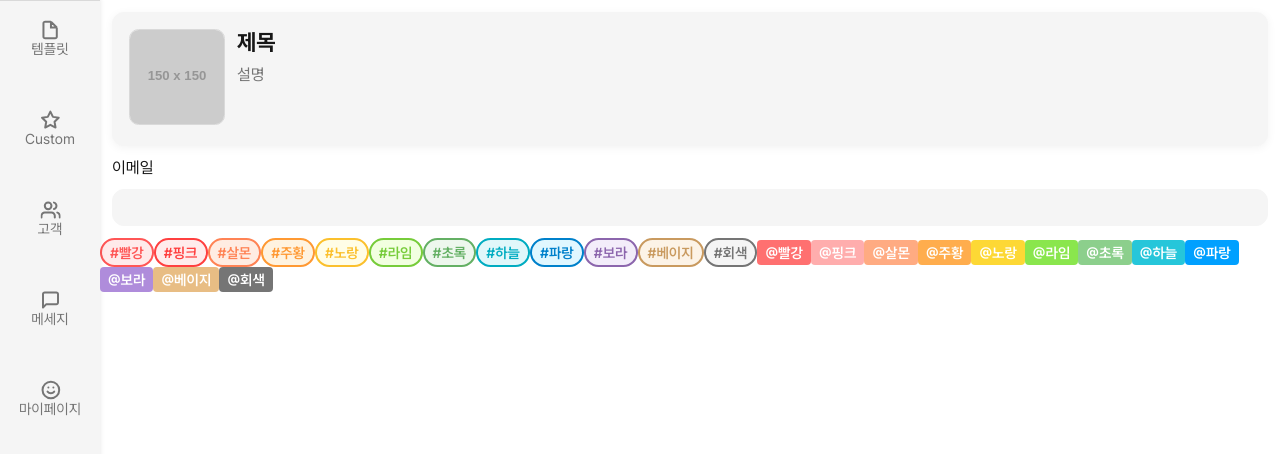
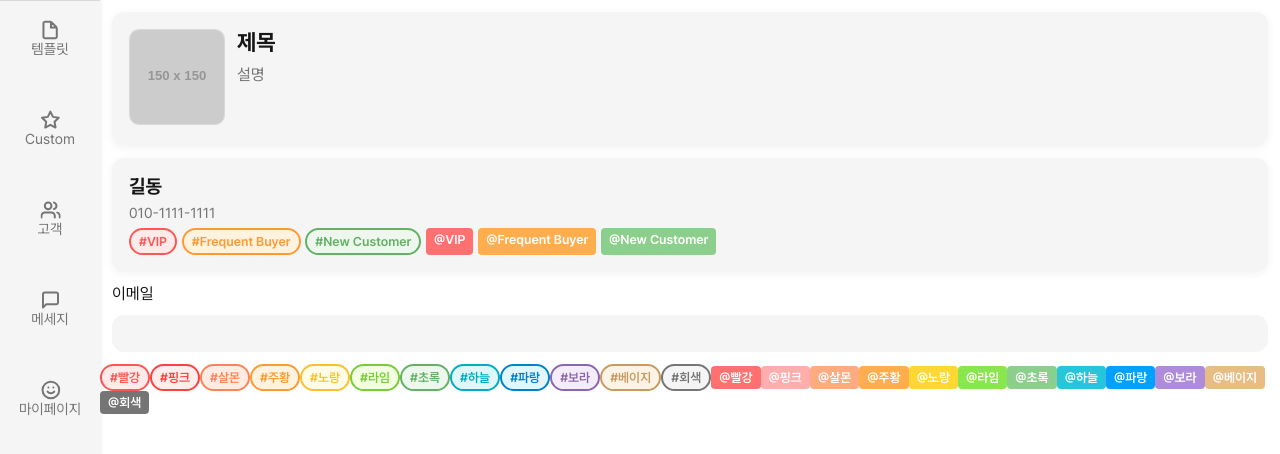
Before and after one commit to yulmam/ssenbi, a Next.js app: page /example in a window 1280 px wide. Shown: the top 454 px of the page. Built offline with nearby package versions, Linux system fonts and the light colour scheme.

Commit message:
feat: customer card 구현

```diff
--- a/src/app/(pages)/example/page.tsx
+++ b/src/app/(pages)/example/page.tsx
@@ -2,6 +2,7 @@ import ContentCard from "@/app/components/common/ContentCard";
 import InputField from "@/app/components/common/InputField";
 import BorderTag from "@/app/components/common/BorderTag";
 import FilledTag from "@/app/components/common/FilledTag";
+import CustomerCard from "@/app/components/common/CustomerCard";
 
 /*
 필수!!
@@ -17,6 +18,20 @@ export default function Example() {
         imgSrc={"https://via.placeholder.com/150"}
         title={"제목"}
         description={"설명"}
+      />
+      <CustomerCard
+        name="길동"
+        phoneNumber="010-1111-1111"
+        tags={[
+          { tagName: "VIP", tagColor: "RED" },
+          { tagName: "Frequent Buyer", tagColor: "ORANGE" },
+          { tagName: "New Customer", tagColor: "GREEN" },
+        ]}
+        customerTags={[
+          { tagName: "VIP", tagColor: "RED" },
+          { tagName: "Frequent Buyer", tagColor: "ORANGE" },
+          { tagName: "New Customer", tagColor: "GREEN" },
+        ]}
       />
       <InputField label="이메일" type="email" />
       <BorderTag color="RED" tagName="빨강" />
--- a/src/app/components/common/BorderTag.css
+++ b/src/app/components/common/BorderTag.css
@@ -3,7 +3,7 @@
   border: 2px solid var(--blue-300); /* This will be overridden by inline styles */
   padding: 4px 8px;
   border-radius: 24px;
-  font-size: 0.9rem;
+  font-size: 0.8rem;
   color: var(--text-primary);
   font-weight: 600;
 }
--- /dev/null
+++ b/src/app/components/common/CustomerCard.css
@@ -0,0 +1,38 @@
+.customer-card {
+  display: flex;
+  flex-direction: column;
+  justify-content: flex-start;
+  align-items: flex-start;
+  border: 1px solid #f5f5f5;
+  border-radius: 12px;
+  padding: 16px;
+  background-color: var(--gray-100);
+  box-shadow: 0 2px 10px rgba(0, 0, 0, 0.05);
+  transition: box-shadow 0.2s ease;
+  max-width: 100%;
+  gap: 4px;
+  margin: 12px;
+  cursor: pointer;
+}
+
+.customer-card:hover {
+  box-shadow: 0 4px 15px rgba(0, 0, 0, 0.1);
+}
+
+.customer-card__name {
+  font-size: 1.2rem;
+  font-weight: 700;
+  color: var(--text-primary);
+}
+
+.customer-card_phone-number {
+  font-size: 0.9rem;
+  color: var(--text-secondary);
+  line-height: 1.5;
+}
+
+.customer-card__card-tags {
+  display: flex;
+  flex-wrap: wrap;
+  gap: 0.3rem;
+}
--- /dev/null
+++ b/src/app/components/common/CustomerCard.tsx
@@ -0,0 +1,51 @@
+import React from "react";
+import Image from "next/image";
+import "./CustomerCard.css";
+import BorderTag from "./BorderTag";
+import FilledTag from "./FilledTag";
+
+interface Tag {
+  tagName: string;
+  tagColor:
+    | "RED"
+    | "PINK"
+    | "SALMON"
+    | "ORANGE"
+    | "YELLOW"
+    | "GREEN"
+    | "LIME"
+    | "SKYBLUE"
+    | "BLUE"
+    | "PURPLE"
+    | "BEIGE"
+    | "GRAY";
+}
+
+interface CustomerCardProps {
+  name: string;
+  phoneNumber: string;
+  tags: Tag[];
+  customerTags: Tag[];
+}
+
+export default function CustomerCard({
+  name,
+  phoneNumber,
+  tags,
+  customerTags,
+}: CustomerCardProps) {
+  return (
+    <div className="customer-card">
+      <h2 className="customer-card__name">{name}</h2>
+      <p className="customer-card_phone-number">{phoneNumber}</p>
+      <div className="customer-card__card-tags">
+        {tags?.map((tag, index) => (
+          <BorderTag key={index} tagName={tag.tagName} color={tag.tagColor} />
+        ))}
+        {customerTags?.map((tag, index) => (
+          <FilledTag key={index} tagName={tag.tagName} color={tag.tagColor} />
+        ))}
+      </div>
+    </div>
+  );
+}
--- a/src/app/components/common/FilledTag.css
+++ b/src/app/components/common/FilledTag.css
@@ -1,9 +1,9 @@
 .filled-tag {
   display: inline-block;
   padding: 4px 8px;
-  font-size: 0.9rem;
-  border-radius: 4px; /* 형광펜 같은 둥근 직사각형 */
-  color: var(--bg-default); /* 형광펜 위에 검정색 글자 */
+  font-size: 0.8rem;
+  border-radius: 4px;
+  color: var(--bg-default);
   font-weight: 600;
   background-color: var(--blue-700);
   position: relative;
```
